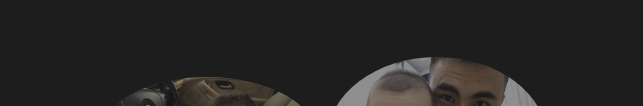
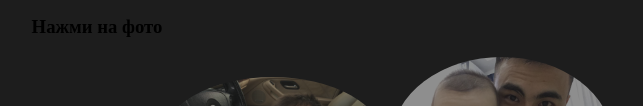
Before and after one commit to IT-SNK/it-snk.hover.github.io, a plain HTML site: page index.html in a window 1280 px wide. Shown: the part 373-479 px from the top of the page, without its empty margins (318-961 px from the left). Drawn offline with Linux system fonts and the light colour scheme.

Commit message:
Update index.html

```diff
--- a/index.html
+++ b/index.html
@@ -8,7 +8,9 @@
     <title>Document</title>
 </head>
 <body>
+    <h3>Нажми на фото</h3>
     <div class="container">
+
         <img src="img/1.JPG" alt="">
         <img src="img/4.JPG" alt="">
         <img src="img/2.JPG" alt=""
```
